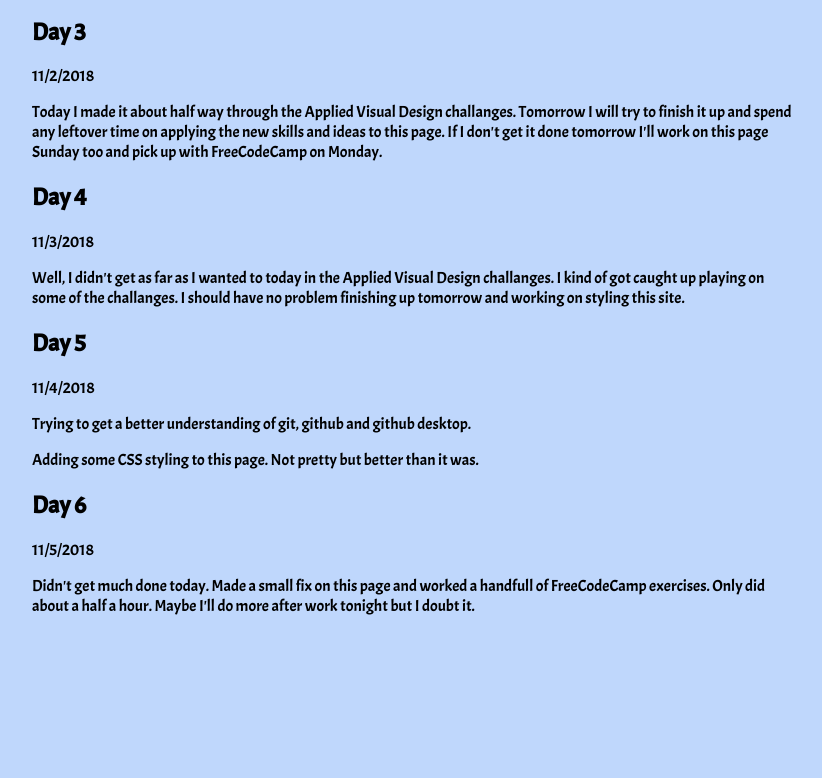
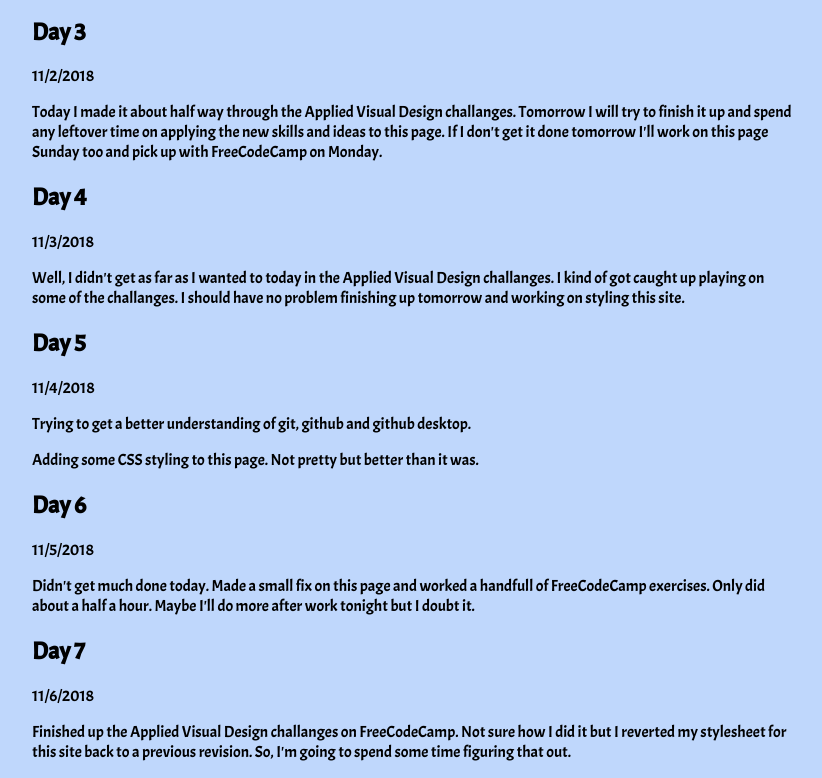
Before and after one commit to jefft515/jefft515.github.io, a plain HTML site: page index.html in a window 1280 px wide. Shown: the part 339-1117 px from the top of the page, without its empty margins (224-1046 px from the left). Before the commit the page ends 971 px from the top, so only its background shows below. Drawn offline with Linux system fonts and the light colour scheme.

Commit message:
Update index.html

```diff
--- a/index.html
+++ b/index.html
@@ -72,5 +72,15 @@
                 more after work tonight but I doubt it.</p>
         </div>
     </div>
+    <div class="card-main">
+        <div class="card-head">
+            <h2>Day 7</h2>
+            <p>11/6/2018</p>
+        </div>
+        <div class="card-body">
+            <p>Finished up the Applied Visual Design challanges on FreeCodeCamp. Not sure how I did it but I reverted my stylesheet for this site back to a previous
+             revision. So, I'm going to spend some time figuring that out.</p>
+        </div>
+    </div>
 </body>
 </html>
```
